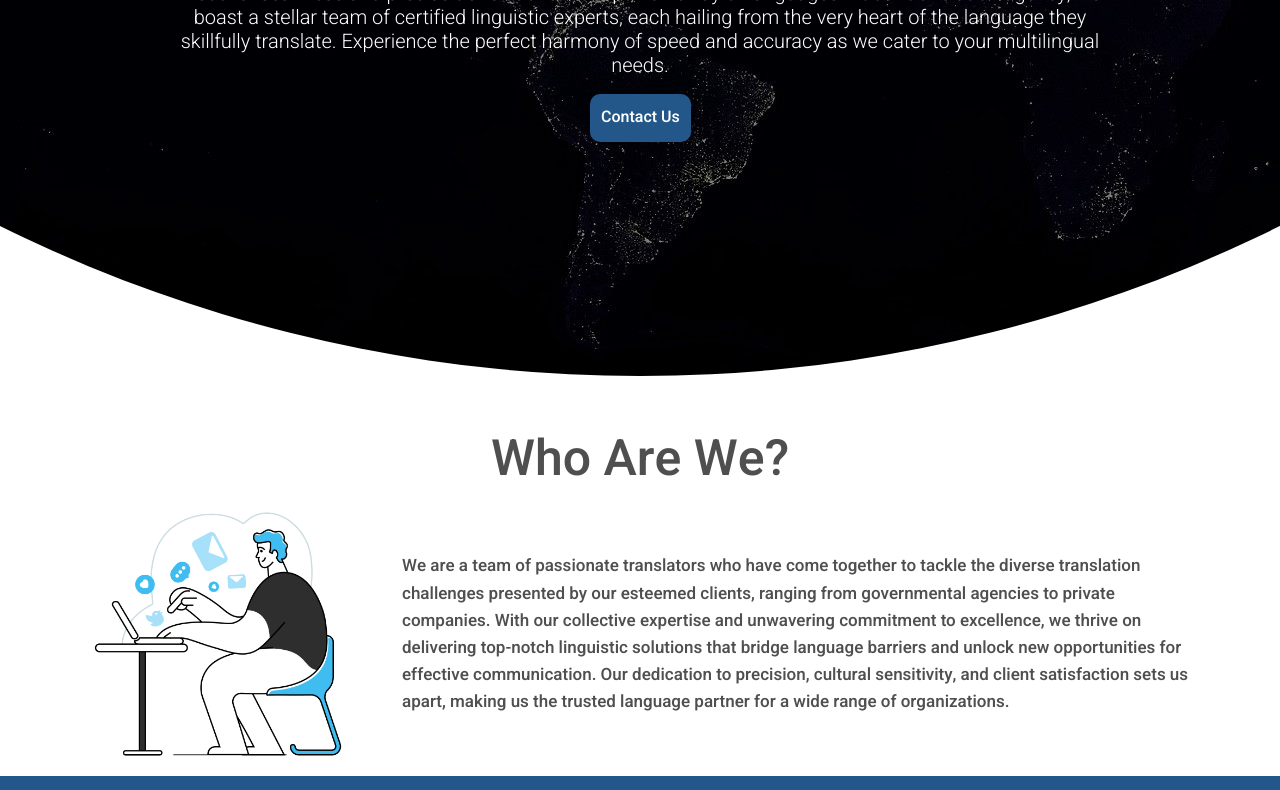
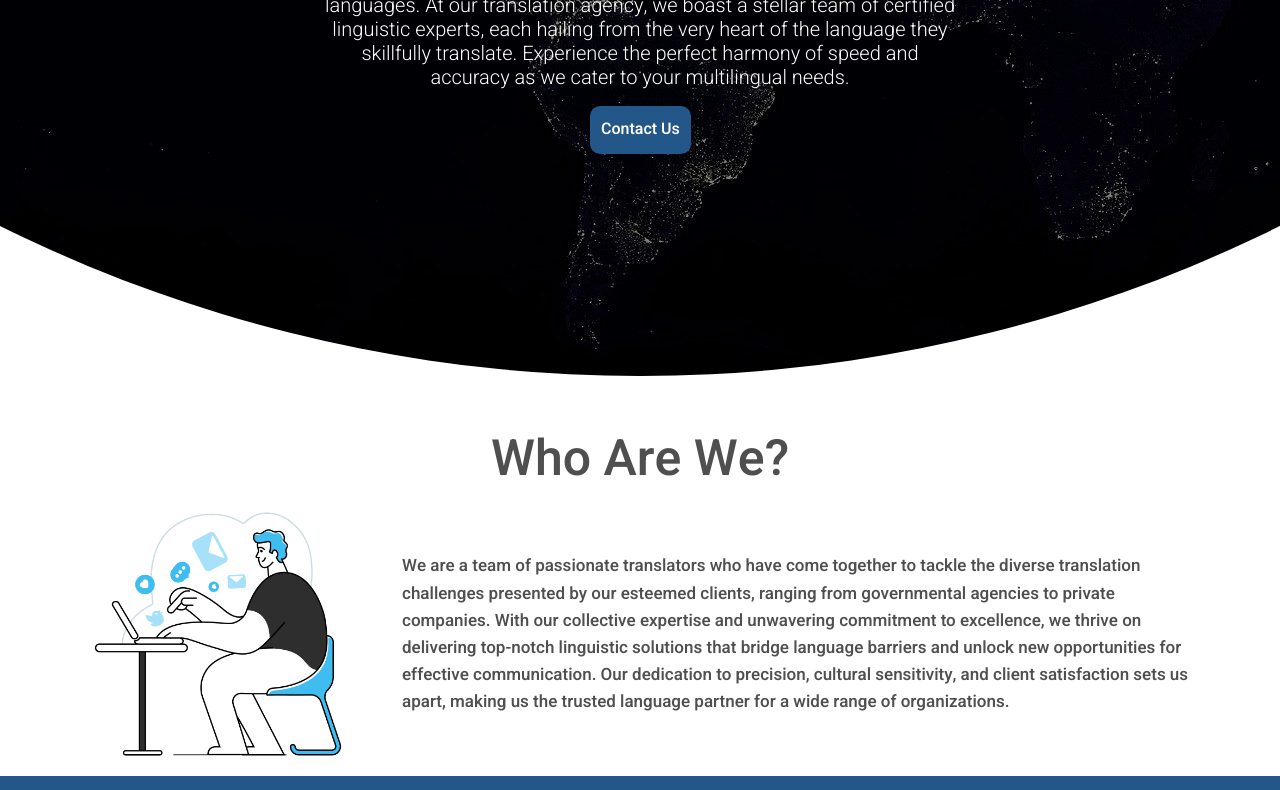
Before and after one commit to mbelenluna/rollingtranslations, a website: page index.html in a window 1280 px wide. Shown: the part 502-1292 px from the top of the page. Drawn offline with nearby package versions, Linux system fonts and the light colour scheme.

Commit message:
fixed home

```diff
--- a/style.css
+++ b/style.css
@@ -156,7 +156,6 @@
 #hero h3 {
     font-size: 20px;
     font-family: heebo-subtitles;
-    margin: 0 3rem 0 3rem;
 }
 
 .animate__animated.animate__zoomIn {
@@ -1054,7 +1053,7 @@
 
 @media (min-width: 1080px) {
     #hero h3 {
-        margin: 0 10rem;
+        margin: 0 20rem;
     }
 }
 
```
